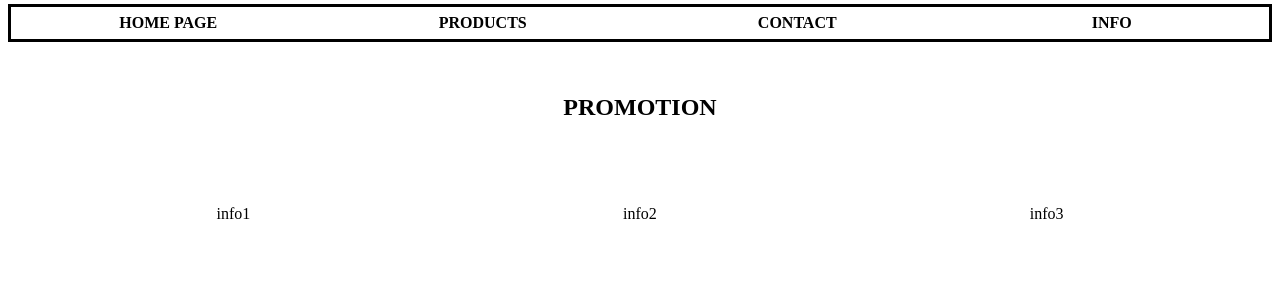
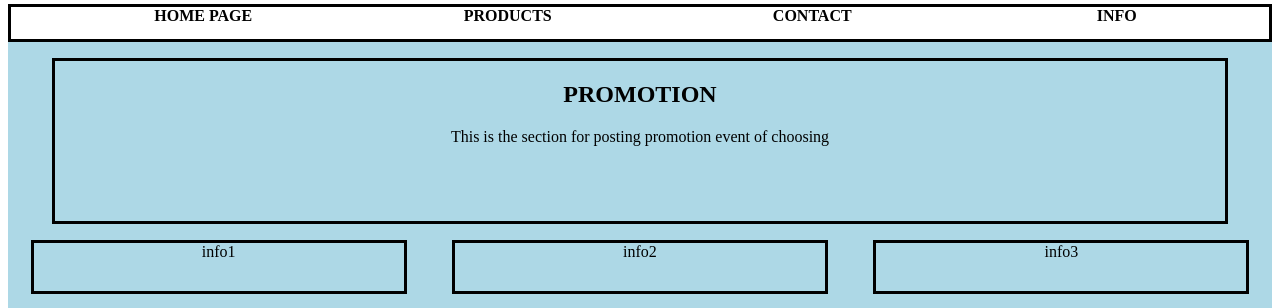
Before and after one commit to jewbe22/mangata_and_gallo_webpage, a plain HTML site: page src/index.html in a window 1280 px wide. Shown: the part 62-370 px from the top of the page. Drawn offline with Linux system fonts and the light colour scheme.

Commit message:
borders added for element size modification. to be removed.

```diff
--- a/src/index.html
+++ b/src/index.html
@@ -22,27 +22,29 @@
             </div>
 
             <nav class="menu">
-                <a href="https://to-be-decided.com/home-page">HOME PAGE</a>
-                <a href="https://to-be-decided/products">PRODUCTS</a>
-                <a href="https://to-be-decided/products">CONTACT</a>
-                <a href="https://to-be-decided/info">INFO</a>
+                <ul class="navigation">
+                    <li><a href="https://to-be-decided.com/home-page"></a>HOME PAGE</a></li>
+                    <li><a href="https://to-be-decided/products">PRODUCTS</a></li>
+                    <li><a href="https://to-be-decided/products">CONTACT</a></li>
+                    <li><a href="https://to-be-decided/info">INFO</a></li>
+                </ul>
+
             </nav>
         </header>
         <main>
             <div class="container" id="main_content">
                 <article class="promotion">
-                    <div>
-                        <h2>PROMOTION</h2>
-                    </div>
+                    <h2>PROMOTION</h2>
+                    This is the section for posting promotion event of choosing
                 </article>
                 <article class="info">
-                    <div>info1</div>
+                    info1
                 </article>
                 <article class="info">
-                    <div>info2</div>
+                    info2
                 </article>
                 <article class="info">
-                    <div>info3</div>
+                    info3
                 </article>
             </div>
         </main>
--- a/src/styles.css
+++ b/src/styles.css
@@ -5,16 +5,22 @@
 }
 
 .menu {
-    display: grid;
-    grid-template-columns: 1fr 1fr 1fr 1fr;
-    align-items: center;
-    margin: auto auto auto auto;
-    text-align: center;
+
     border: 3px solid black;
     height: 2em;
     font-weight: bold;
 }
-
+.navigation {
+    display: grid;
+    grid-template-columns: 1fr 1fr 1fr 1fr;
+    margin: auto auto auto auto;
+    list-style: none;
+}
+li {
+    padding: auto auto auto auto;
+    float: left;
+    text-align: center;
+}
 .menu a {
     color: black;
     text-decoration: none;
@@ -22,9 +28,9 @@
 
 .container {
     display: grid;
-    gap: 10px;
-    column-gap: 20px;
-    row-gap: 20px 20px;
+    gap: 1em;
+    column-gap: 2em;
+    row-gap: 2em 2em;
     justify-items: center;
     height: 12em;
 }
@@ -43,14 +49,30 @@
 
 .promotion {
     grid-column: 1/ span 3;
+    height: 10em;
+    text-align: center;
+    border: 3px solid black;
+    width: 95%;
+}
+
+.info {
+    height: 2em;
+    text-align: center;
+    border: 3px solid black;
+    width: 95%;
+    height: 3em;
+
 }
 
 main {
-
-    padding: 2em;
+    height: 15em;
+    padding: 1em;
+    background-color: lightblue;
+    align-items: normal;
 }
 
 footer {
-
-    padding: 1em;
+    height: 1em;
+    padding: 0.5em;
+    background-color: lightcoral;
 }
```
